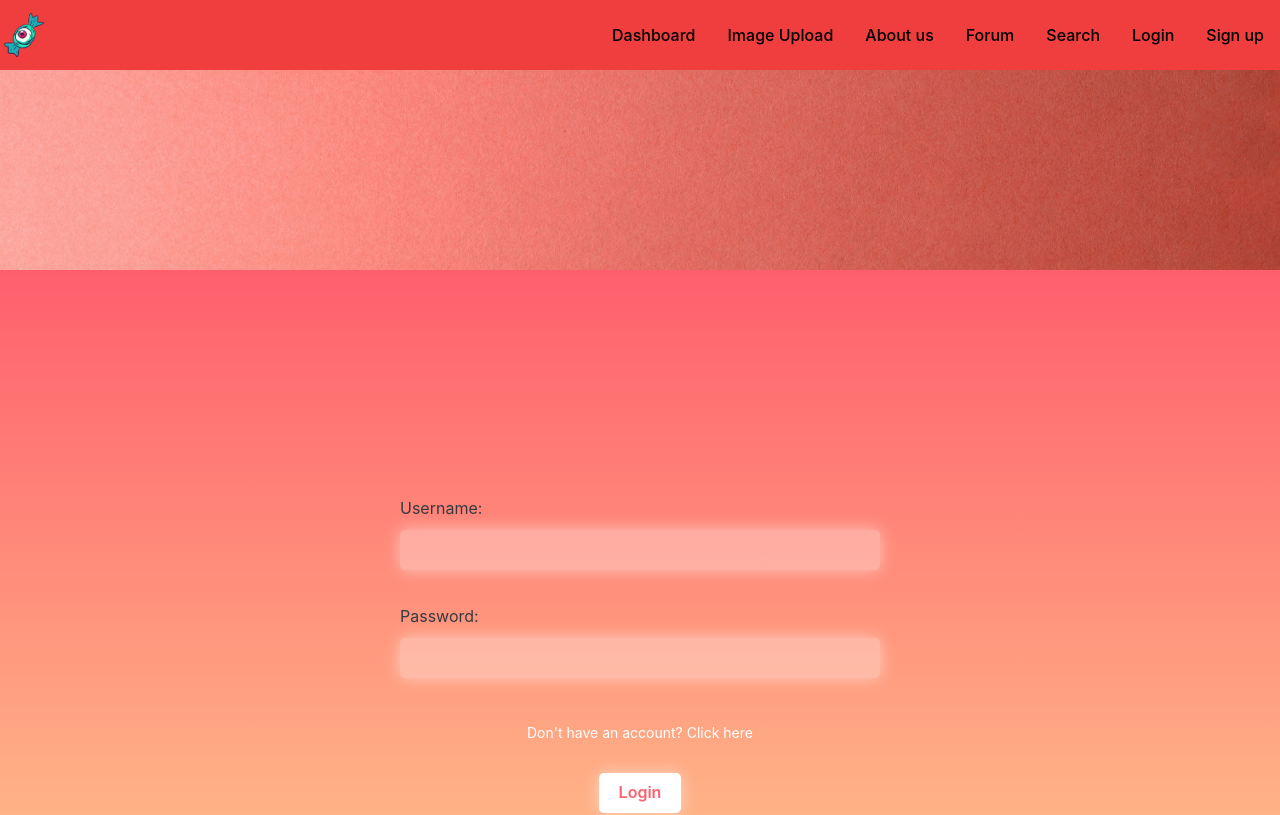
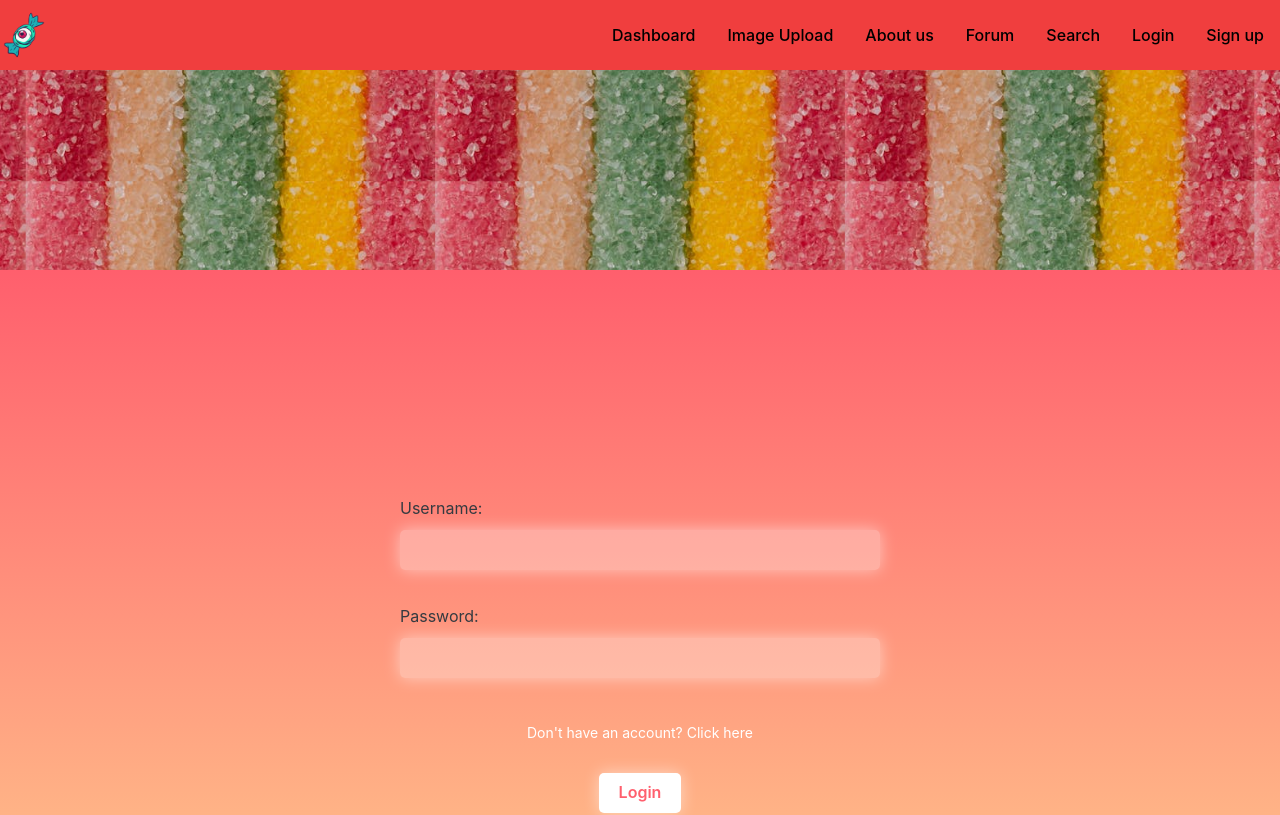
Before and after one commit to 490-Team-MAAKDE/490-Project, a React (Create React App) app in the folder Eye Candy Project/Code Design/Front-End/eye-candy/: page /login in a window 1280 px wide. Shown: the top 815 px of the page. Built offline with nearby package versions, Linux system fonts and the light colour scheme; no server answers.

Commit message:
Changed Hero. Better and simpler due to resizing issues on old version

```diff
--- a/Eye Candy Project/Code Design/Front-End/eye-candy/src/Pages/Login.css
+++ b/Eye Candy Project/Code Design/Front-End/eye-candy/src/Pages/Login.css
@@ -1,7 +1,7 @@
 .login-hero-bar {
-  background-image: url("../Assets/pexels-miguel-á-padriñán-2882566.jpg");
+  background-image: url("../Assets/pexels-photo-4016513.jpeg");
   background-position: center 19.2cm;
-  background-size: cover ;
+  background-size: 32% ;
   height: 200px;
   display: flex;
   justify-content: center;
--- a/Eye Candy Project/Code Design/Front-End/eye-candy/src/Pages/SignUp.css
+++ b/Eye Candy Project/Code Design/Front-End/eye-candy/src/Pages/SignUp.css
@@ -1,5 +1,5 @@
 .signup-hero-bar {
-  background-image: url("../Assets/pexels-tim-mossholder-942317.jpg");
+  background-image: url("../Assets/pexels-photo-4016513.jpeg");
   background-position: center 16.8cm;
   background-size: 32% ;
   height: 200px;
```
Also changed, not shown: Eye Candy Project/Code Design/Front-End/eye-candy/src/Assets/pexels-photo-4016513.jpeg (added).
